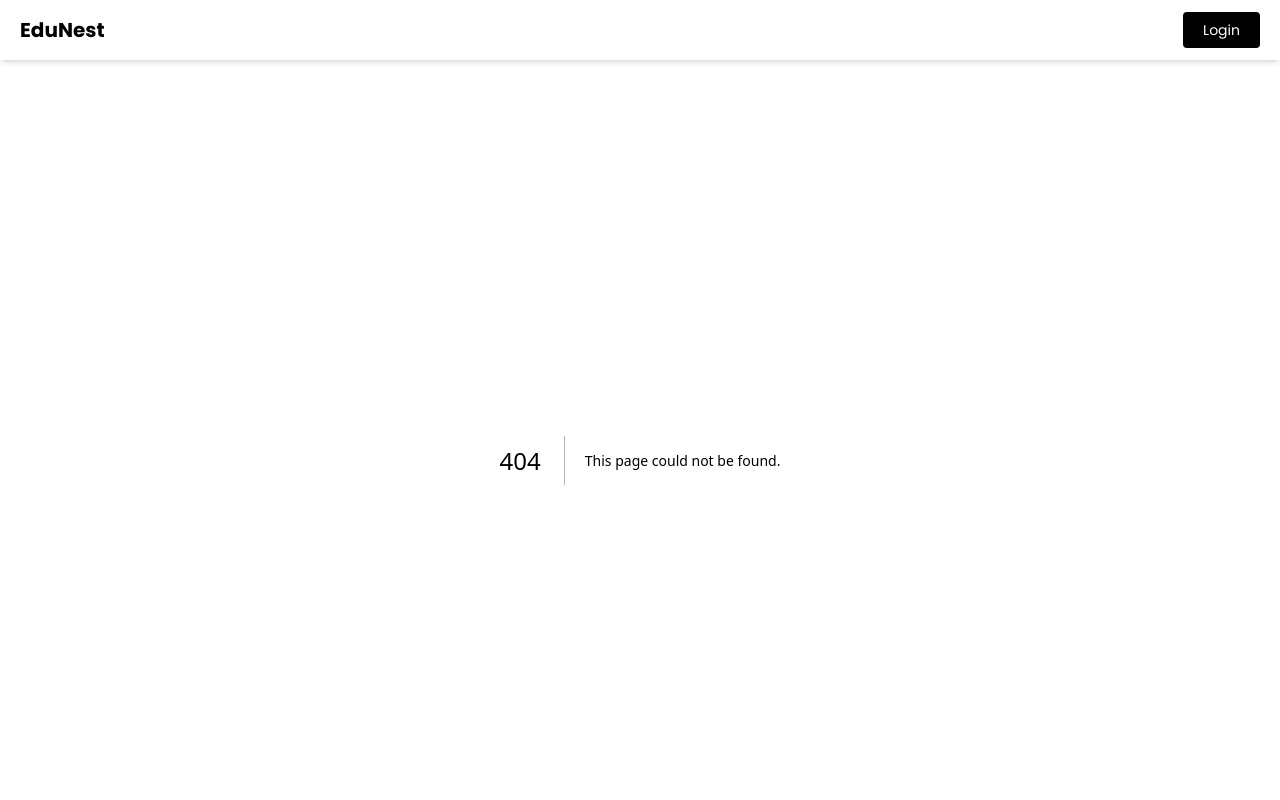
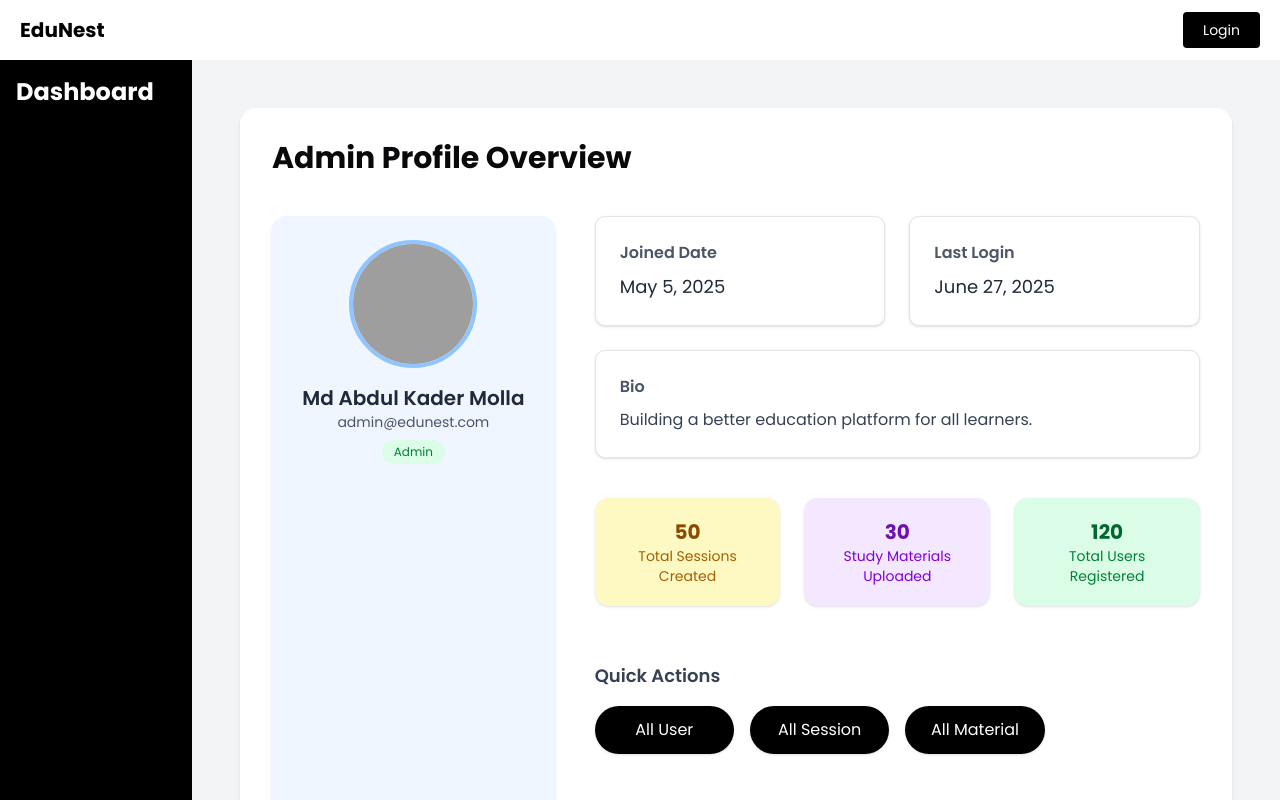
Before and after one commit to kader009/study-platform-frontend, a Next.js app: page /dashboard/admin/profile in a window 1280 px wide. Before the commit this address had no page. Shown: the top 800 px of the page. Built offline with nearby package versions, Linux system fonts and the light colour scheme; grey boxes are pictures that could not be loaded.

Commit message:
admin dashboard create

```diff
--- a/src/app/dashboard/_components/SideBar.tsx
+++ b/src/app/dashboard/_components/SideBar.tsx
@@ -36,6 +36,11 @@ const links = [
   {
     href: '/dashboard/admin/all-material',
     label: 'All Material',
+    roles: ['admin'],
+  },
+  {
+    href: '/dashboard/admin/profile',
+    label: 'Profile',
     roles: ['admin'],
   },
   {
--- /dev/null
+++ b/src/app/dashboard/admin/profile/page.tsx
@@ -0,0 +1,98 @@
+'use client';
+
+import { RootState } from '@/redux/store/store';
+import Image from 'next/image';
+import Link from 'next/link';
+import { useSelector } from 'react-redux';
+
+export default function AdminProfilePage() {
+  const admin = useSelector((state: RootState) => state?.user?.user);
+
+  const adminInfo = {
+    name: admin?.name || 'Md Abdul Kader Molla',
+    email: admin?.email || 'admin@edunest.com',
+    role: admin?.role || 'Admin',
+    joined: 'May 5, 2025',
+    lastLogin: 'June 27, 2025',
+    bio: 'Building a better education platform for all learners.',
+    profilePic: admin?.photoUrl || 'https://img.freepik.com/free-photo/portrait-white-man-isolated_53876-40306.jpg?semt=ais_hybrid&w=740',
+  };
+
+  return (
+    <section className="min-h-screen bg-gray-100 py-12 px-4 md:px-12">
+      <div className="max-w-7xl mx-auto bg-white rounded-2xl shadow-md p-8">
+        <h1 className="text-3xl font-bold mb-10">Admin Profile Overview</h1>
+
+        <div className="grid grid-cols-1 lg:grid-cols-3 gap-10">
+          {/* Profile Info Card */}
+          <div className="bg-blue-50 p-6 rounded-xl shadow-md text-center">
+            <div className="w-32 h-32 mx-auto mb-4 rounded-full overflow-hidden border-4 border-blue-300">
+              <Image
+                src={adminInfo.profilePic}
+                alt="Profile"
+                width={128}
+                height={128}
+                className="object-cover w-full h-full"
+              />
+            </div>
+            <h2 className="text-xl font-semibold text-gray-800">{adminInfo.name}</h2>
+            <p className="text-sm text-gray-600">{adminInfo.email}</p>
+            <span className="mt-2 inline-block bg-green-100 text-green-700 px-3 py-1 rounded-full text-xs font-medium">
+              {adminInfo.role}
+            </span>
+          </div>
+
+          {/* Additional Info */}
+          <div className="lg:col-span-2 grid grid-cols-1 md:grid-cols-2 gap-6">
+            <div className="bg-white border rounded-lg p-6 shadow-sm">
+              <h3 className="text-md font-semibold text-gray-600 mb-2">Joined Date</h3>
+              <p className="text-lg text-gray-800">{adminInfo.joined}</p>
+            </div>
+            <div className="bg-white border rounded-lg p-6 shadow-sm">
+              <h4 className="text-md font-semibold text-gray-600 mb-2">Last Login</h4>
+              <p className="text-lg text-gray-800">{adminInfo.lastLogin}</p>
+            </div>
+            <div className="md:col-span-2 bg-white border rounded-lg p-6 shadow-sm">
+              <h5 className="text-md font-semibold text-gray-600 mb-2">Bio</h5>
+              <p className="text-gray-700 leading-relaxed">{adminInfo.bio}</p>
+            </div>
+
+            {/* Widgets */}
+            <div className="md:col-span-2 grid grid-cols-1 md:grid-cols-3 gap-6 mt-4">
+              <div className="bg-yellow-100 p-5 rounded-xl shadow-sm text-center">
+                <h6 className="text-xl font-bold text-yellow-800">50</h6>
+                <p className="text-sm text-yellow-700">Total Sessions Created</p>
+              </div>
+              <div className="bg-purple-100 p-5 rounded-xl shadow-sm text-center">
+                <h1 className="text-xl font-bold text-purple-800">30</h1>
+                <p className="text-sm text-purple-700">Study Materials Uploaded</p>
+              </div>
+              <div className="bg-green-100 p-5 rounded-xl shadow-sm text-center">
+                <h2 className="text-xl font-bold text-green-800">120</h2>
+                <p className="text-sm text-green-700">Total Users Registered</p>
+              </div>
+            </div>
+
+            {/* Admin Shortcuts */}
+            <div className="md:col-span-2 mt-8">
+              <h3 className="text-lg font-semibold text-gray-700 mb-4">Quick Actions</h3>
+              <div className="grid grid-cols-1 sm:grid-cols-2 md:grid-cols-4 gap-4">
+                <button className="bg-black text-white py-3 px-4 rounded-full shadow hover:bg-gray-600 transition-all"><Link href='/dashboard/admin/all-user'>All User</Link></button>
+                <button className="bg-black text-white py-3 px-4 rounded-full shadow hover:bg-gray-600 transition-all"><Link href='/dashboard/admin/all-session'>All Session</Link></button>
+                <button className="bg-black text-white py-3 px-4 rounded-full shadow hover:bg-gray-600 transition-all"><Link href='/dashboard/admin/all-material'>All Material</Link></button>
+              </div>
+            </div>
+
+            {/* Security Tips */}
+            <div className="md:col-span-2 mt-8 bg-gray-50 p-6 rounded-xl shadow-inner">
+              <h4 className="text-md font-semibold text-gray-700 mb-2">Security Tip</h4>
+              <p className="text-gray-600 text-sm">
+                Always use a strong password and avoid sharing your credentials. Check activity logs regularly to ensure secure admin access.
+              </p>
+            </div>
+          </div>
+        </div>
+      </div>
+    </section>
+  );
+}
```
